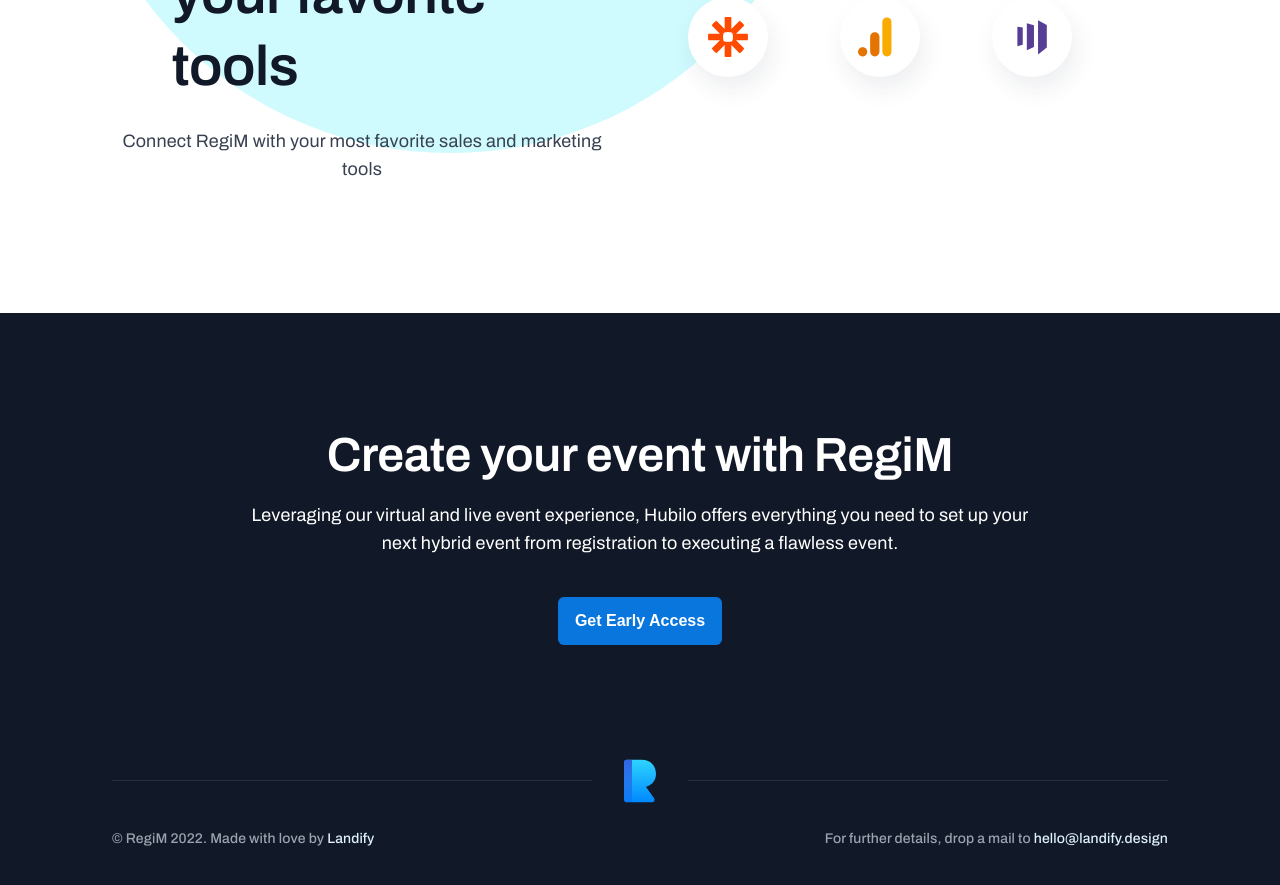
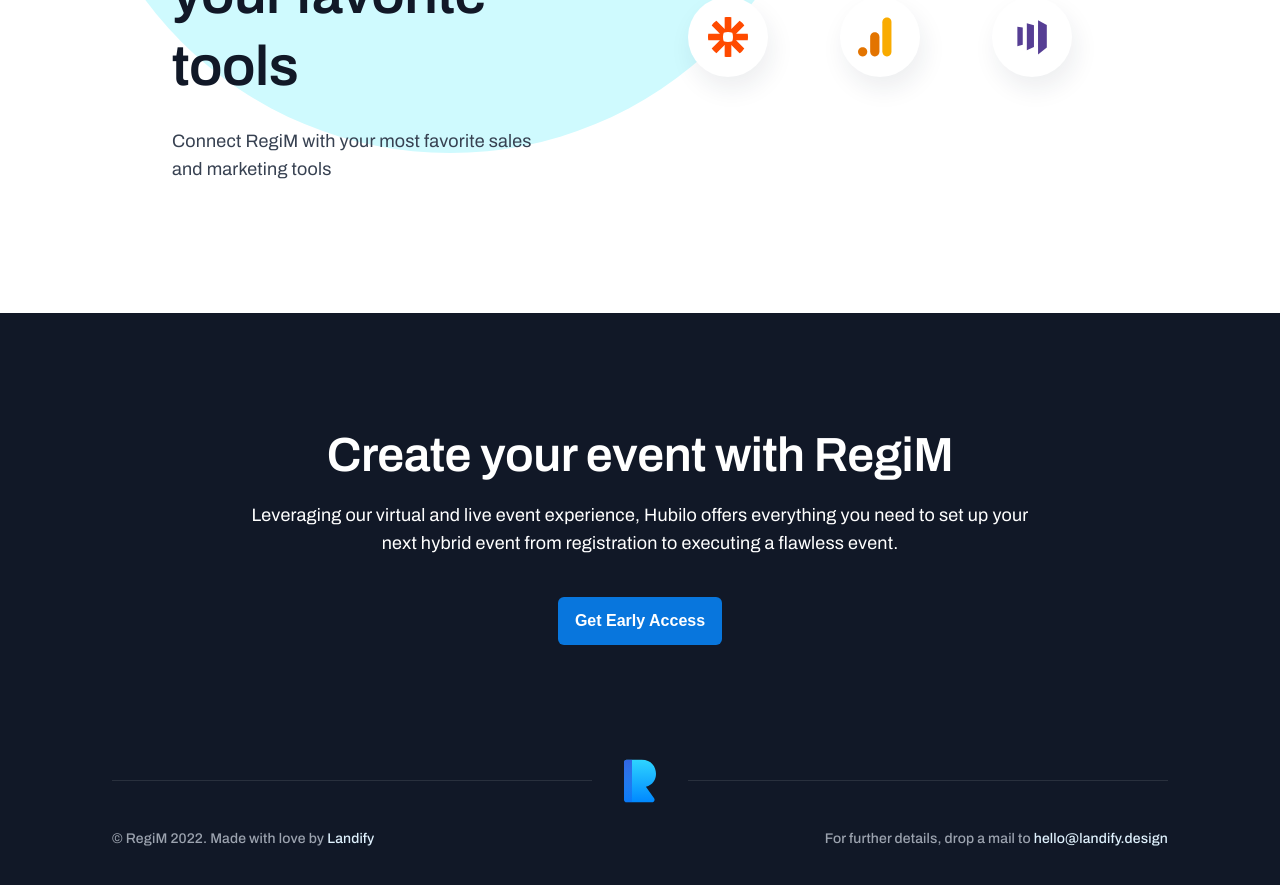
Before and after one commit to iLutor/regim-landing, a React (Create React App) app: page / in a window 1280 px wide. Shown: the part 2740-3625 px from the top of the page. Built offline with nearby package versions, Linux system fonts and the light colour scheme.

Commit message:
text adjuts

```diff
--- a/src/assets/styles/_sections.scss
+++ b/src/assets/styles/_sections.scss
@@ -141,7 +141,7 @@
   }
   &__content {
     @media only screen and (min-width: $screen-desktop-min) {
-      h2 {
+      &--text-left {
         text-align: left;
       }
     }
--- a/src/components/templates/integrations/index.jsx
+++ b/src/components/templates/integrations/index.jsx
@@ -15,10 +15,10 @@
         <Divider />
         <div className="integrations-section__wrapper">
           <div className="integrations-section__content">
-            <h2 className="mt-47-89 p-0-60 text-center">
+            <h2 className="mt-47-89 p-0-60 integrations-section__content--text-left text-center">
               Integrate with your favorite tools
             </h2>
-            <p className="mt-8-24 text-center subtitle-size">
+            <p className="mt-8-24 p-0-60 integrations-section__content--text-left text-center subtitle-size">
               Connect RegiM with your most favorite sales and marketing tools
             </p>
           </div>
```
